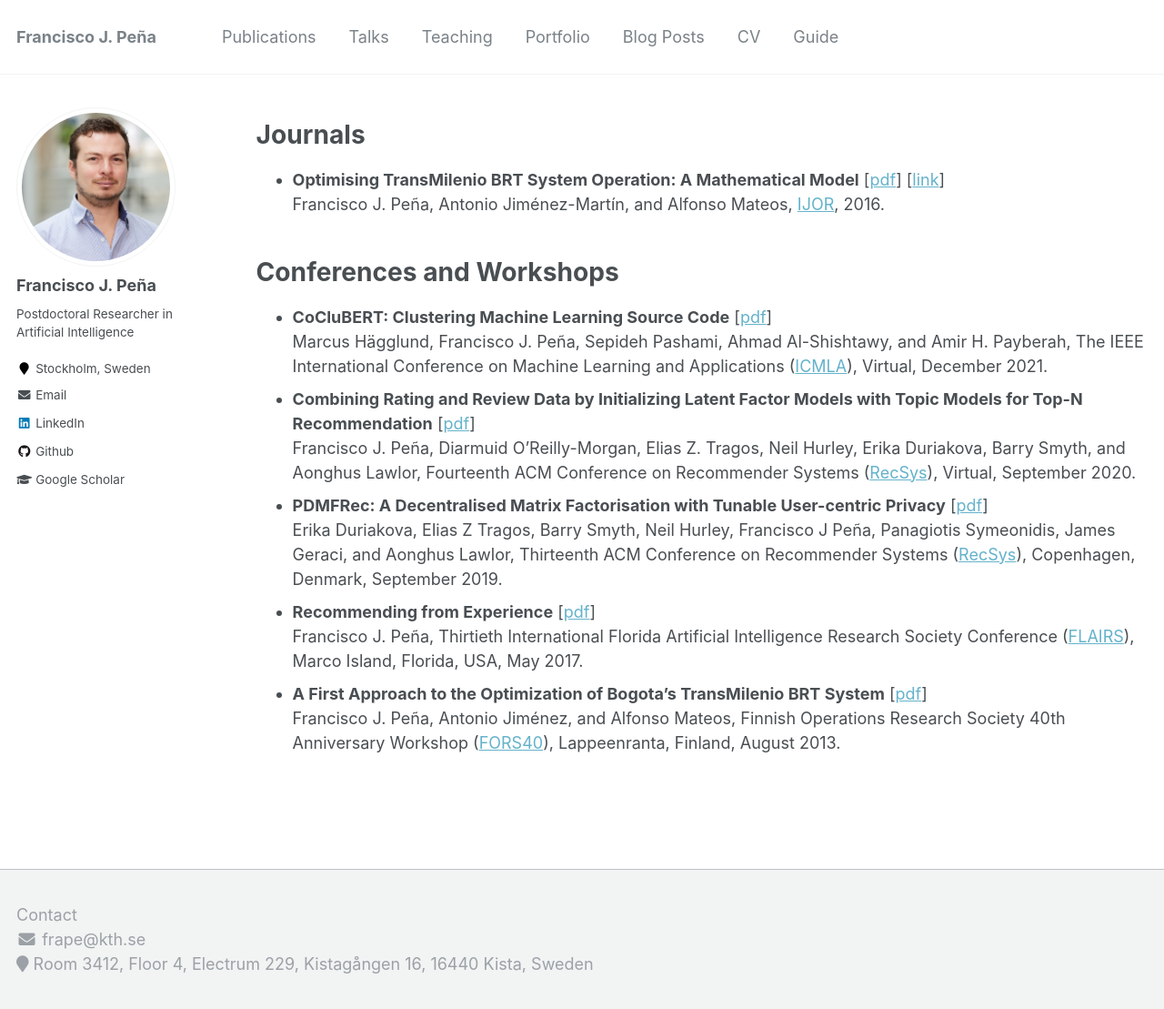
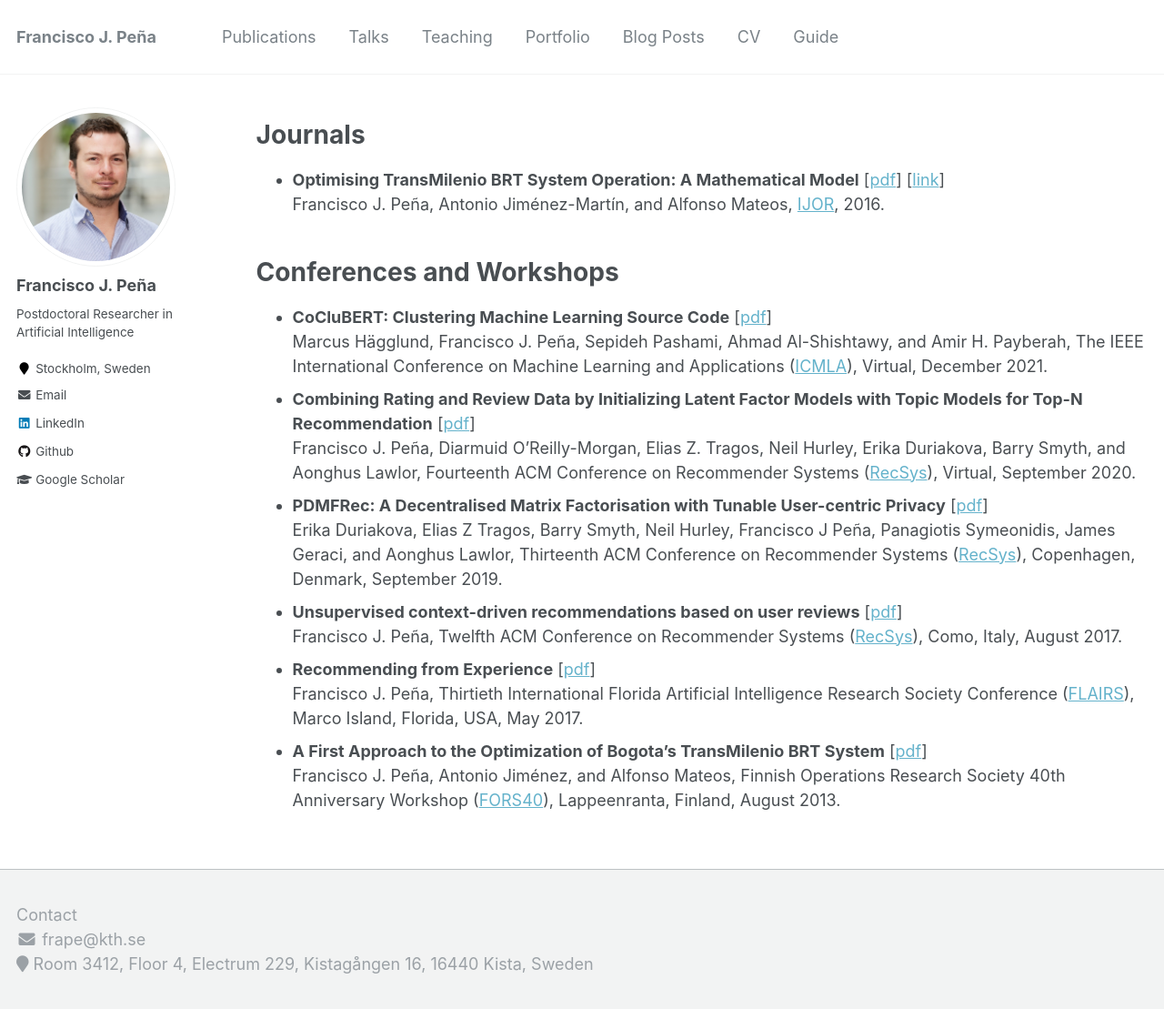
Before and after one commit to melqkiades/melqkiades.github.io, a Jekyll site: the page built from _pages/publications.html, in a window 1280 px wide and 1109 px high. Shown: the whole window at 91% size. Built offline with Jekyll 4.4.1, drawn with Linux system fonts in a browser that asks for light colours.

Commit message:
Updated publications

```diff
--- a/_pages/publications.html
+++ b/_pages/publications.html
@@ -30,6 +30,10 @@ author_profile: true
 		Erika Duriakova, Elias Z Tragos, Barry Smyth, Neil Hurley, Francisco J Peña, Panagiotis Symeonidis, James Geraci, and Aonghus Lawlor, Thirteenth ACM Conference on Recommender Systems (<a href="https://recsys.acm.org/recsys19/" style="color:#64B2CB">RecSys</a>), Copenhagen, Denmark, September 2019.
 	</li>
 	<li>
+		<b>Unsupervised context-driven recommendations based on user reviews</b> [<a href="http://payberah.github.io/files/download/papers/coclubert.pdf" style="color:#64B2CB">pdf</a>]<br>
+		Francisco J. Peña, Twelfth ACM Conference on Recommender Systems (<a href="https://recsys.acm.org/recsys17/" style="color:#64B2CB">RecSys</a>), Como, Italy, August 2017.
+	</li>
+	<li>
 		<b>Recommending from Experience</b> [<a href="http://payberah.github.io/files/download/papers/coclubert.pdf" style="color:#64B2CB">pdf</a>]<br>
 		Francisco J. Peña, Thirtieth International Florida Artificial Intelligence Research Society Conference (<a href="https://www.aaai.org/Library/FLAIRS/flairs17contents.php" style="color:#64B2CB">FLAIRS</a>), Marco Island, Florida, USA, May 2017.
 	</li>
```
